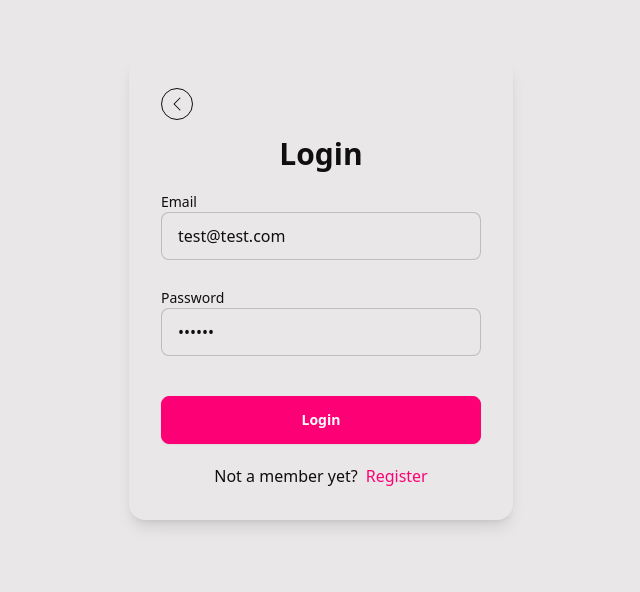
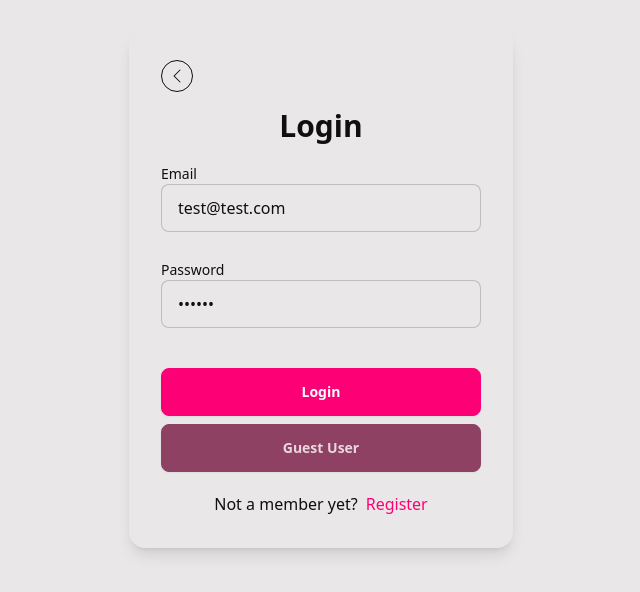
Before and after one commit to jemcap/solace-furniture, a React (Vite) app: page /login in a window 1280 px wide. Shown: the part 112-704 px from the top of the page, without its empty margins (319-959 px from the left). Built offline with nearby package versions, Linux system fonts and the light colour scheme.

Commit message:
feature: Added log in as guest user button

```diff
--- a/src/components/Filters.jsx
+++ b/src/components/Filters.jsx
@@ -1,4 +1,5 @@
-import React from "react";
+import { Form, useLoaderData, Link } from "react-router-dom";
+import FormInput from "./FormInput";
 
 const Filters = () => {
   return <div>Filters</div>;
--- a/src/components/FormInput.jsx
+++ b/src/components/FormInput.jsx
@@ -1,6 +1,6 @@
 import React from "react";
 
-const FormInput = ({ label, name, type, defaultValue }) => {
+const FormInput = ({ label, name, type, defaultValue, size }) => {
   return (
     <div className="form-control mb-7">
       <label className="label-text capitalize">{label}</label>
@@ -8,7 +8,7 @@ const FormInput = ({ label, name, type, defaultValue }) => {
         type={type}
         name={name}
         defaultValue={defaultValue}
-        className="input input-bordered"
+        className={`input input-bordered ${size}`}
       />
     </div>
   );
--- a/src/pages/Login.jsx
+++ b/src/pages/Login.jsx
@@ -49,6 +49,13 @@ const Login = () => {
           <div className="mt-10">
             <SubmitButton text="Login" />
           </div>
+          <button
+            type="button"
+            className="btn btn-secondary btn-block mt-2 capitalize"
+            aria-label="Sign in as guest user"
+          >
+            guest user
+          </button>
           <p className="text-center mt-5">
             Not a member yet?
             <Link
```
